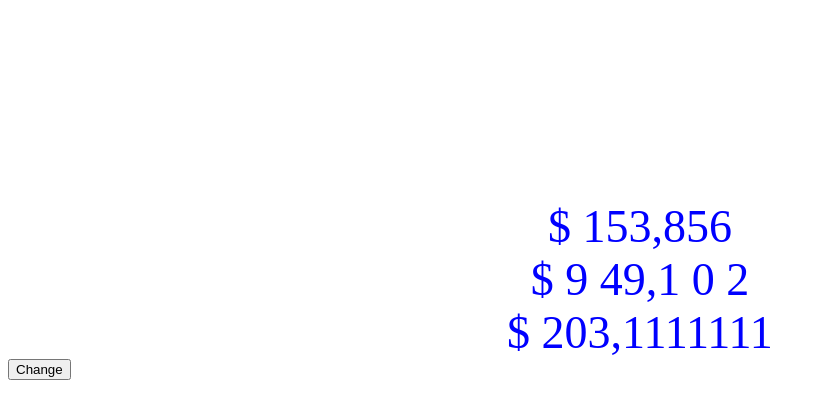
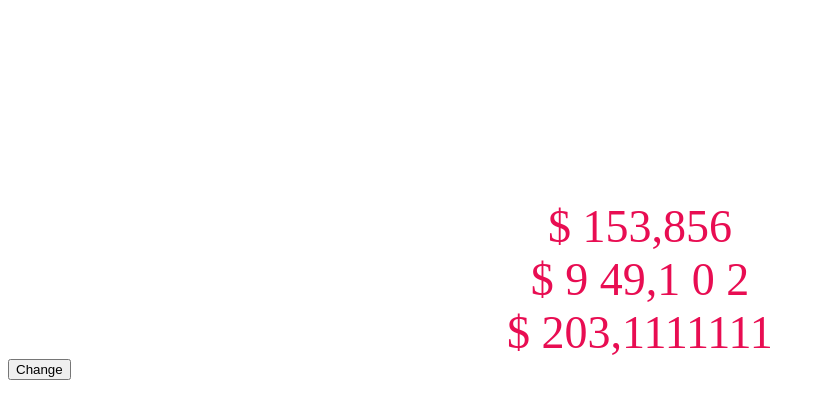
Before and after one commit to FrontendPort/test, a plain HTML site: page index.html in a window 1280 px wide. Both pictures are taken after a click on the button "Change". Shown: the whole page, without its empty margins (0-819 px from the left). Drawn offline with Linux system fonts and the light colour scheme.

Commit message:
second commit

```diff
--- a/index.html
+++ b/index.html
@@ -2,7 +2,7 @@
 <html lang="en">
 <head>
   <meta charset="UTF-8">
-  <meta name="theme-color" content="#319197">
+  <meta name="theme-color" content="#e80d52">
   <meta name="viewport" content="width=device-width, initial-scale=1.0">
   <title>Document</title>
   <style>
@@ -19,7 +19,7 @@
     }
     .container.active span {
       font-variant-numeric: tabular-nums;
-      color: blue;
+      color: #e80d52;
     }
   </style>
 </head>
```
